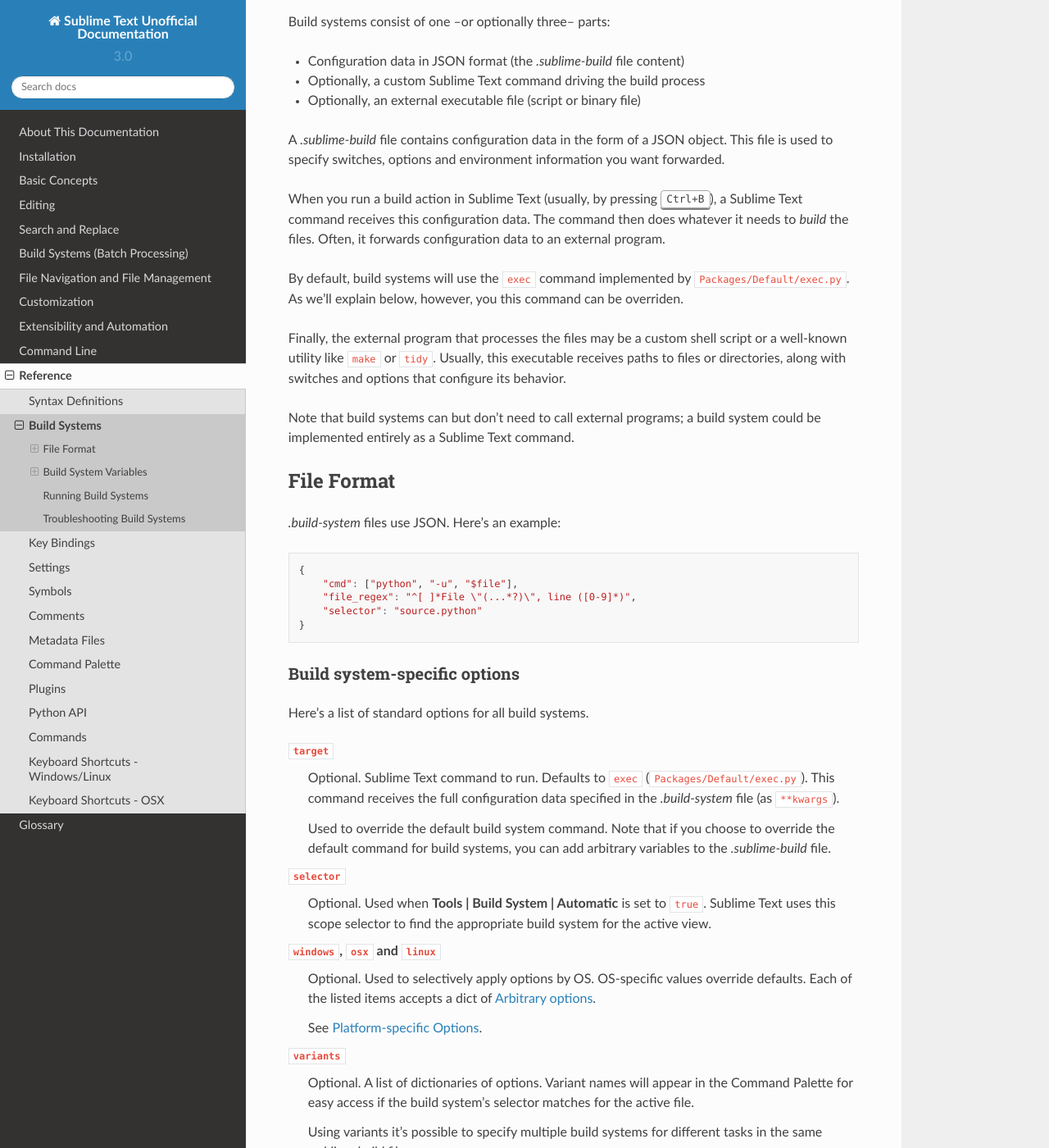
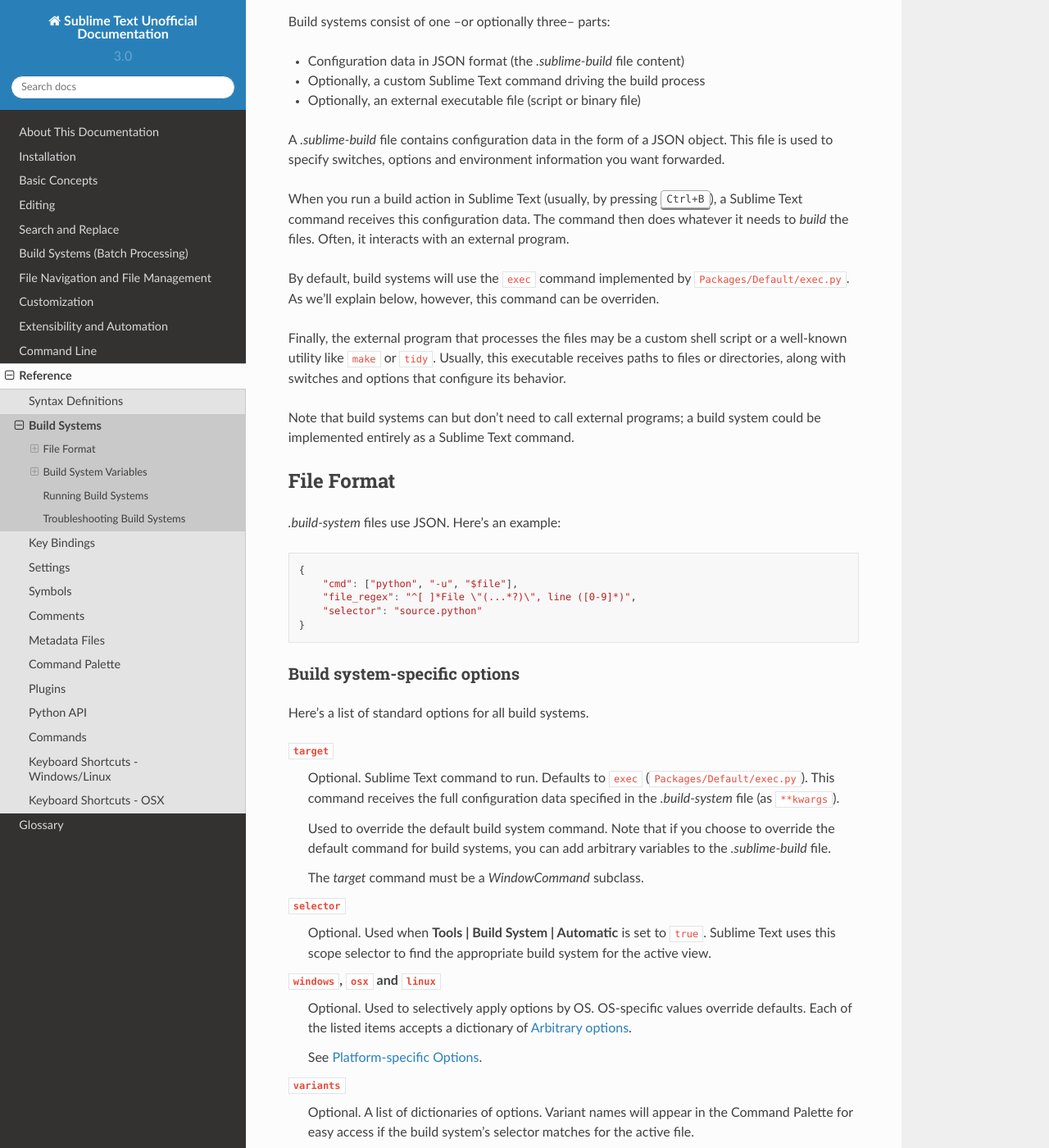
Before and after one commit to guillermooo/sublime-undocs, a Sphinx documentation site: the page built from source/reference/build_systems.rst, in a window 1280 px wide and 1400 px high, scrolled down 217 px. Shown: the whole window at 82% size. Built offline with Sphinx 7.4.7 and the Read the Docs theme 2.0.0, drawn with Linux system fonts in a browser that asks for light colours; some of the changed text lies outside the part shown.

Commit message:
edit based on review

```diff
--- a/source/reference/build_systems.rst
+++ b/source/reference/build_systems.rst
@@ -27,13 +27,13 @@
 this configuration data.
 The command then does whatever it needs
 to *build* the files.
-Often, it forwards configuration data
-to an external program.
+Often, it interacts
+with an external program.
 
 By default, build systems will use
 the ``exec`` command implemented by :file:`Packages/Default/exec.py`.
 As we'll explain below, however,
-you this command can be overriden.
+this command can be overriden.
 
 Finally, the external program
 that processes the files
@@ -83,6 +83,9 @@
     you can add arbitrary variables
     to the *.sublime-build* file.
 
+    The `target` command
+    must be a `WindowCommand` subclass.
+
 ``selector``
     Optional. Used when **Tools | Build System | Automatic**
     is set to ``true``.
@@ -93,7 +96,7 @@
 ``windows``, ``osx`` and ``linux``
     Optional. Used to selectively apply options by OS.
     OS-specific values override defaults.
-    Each of the listed items accepts a dict of `Arbitrary options`_.
+    Each of the listed items accepts a dictionary of `Arbitrary options`_.
 
     See `Platform-specific Options`_.
 
```
Also changed, not shown: other parts of source/reference/build_systems.rst (+2 -1 lines).
